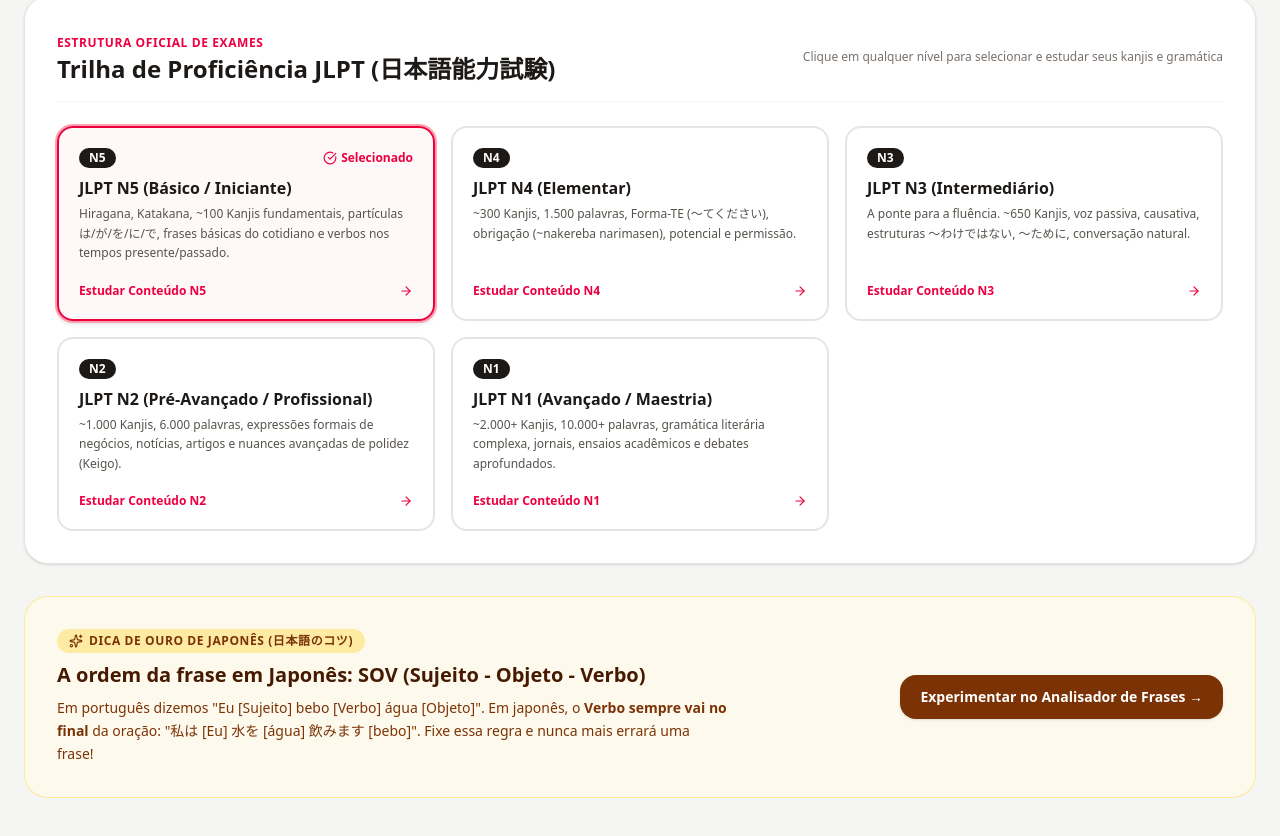
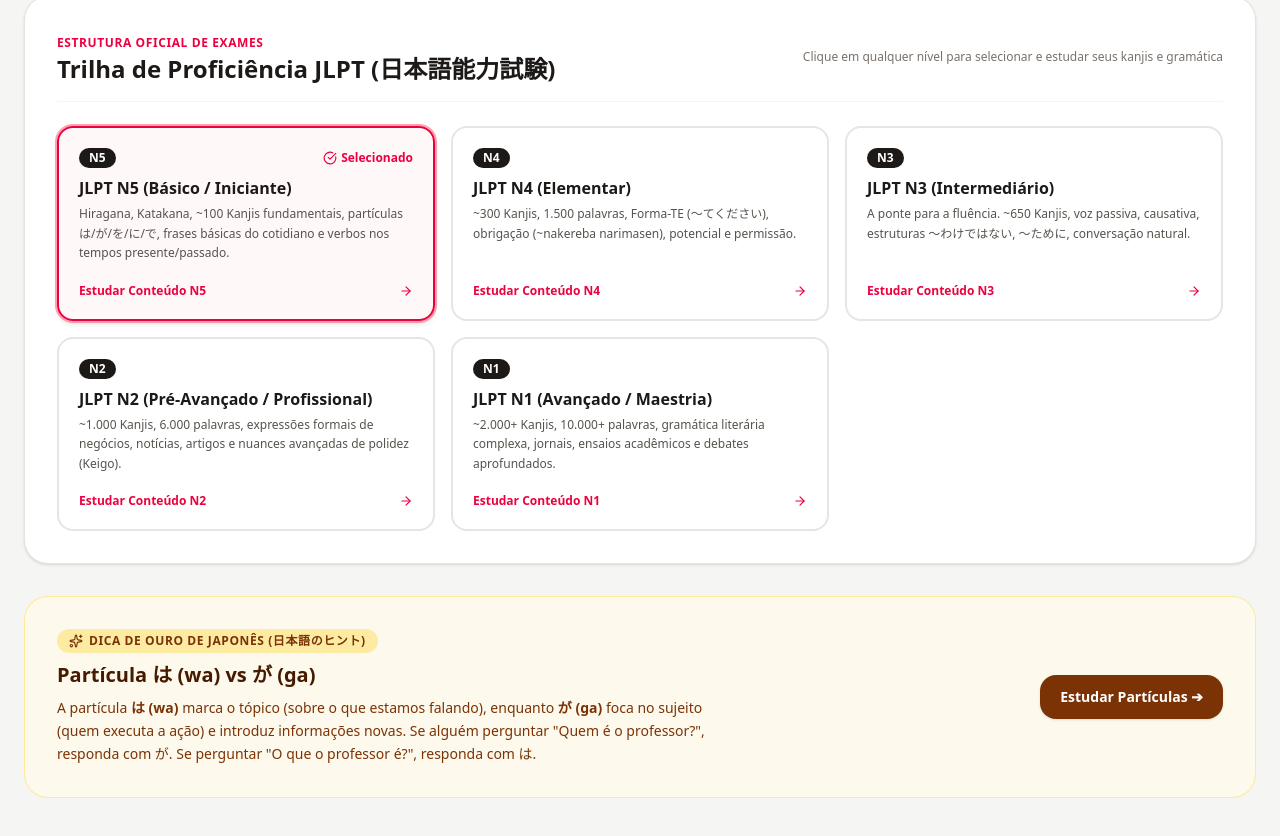
Before and after one commit to nordicr1/NihonGo-App, a React (Vite) app: page / in a window 1280 px wide. Shown: the part 1166-2002 px from the top of the page. Built offline with nearby package versions, Linux system fonts and the light colour scheme.

Commit message:
feat: Add dynamic Japanese tips on home page

```diff
--- a/src/components/HomeHub.tsx
+++ b/src/components/HomeHub.tsx
@@ -16,6 +16,39 @@
 } from 'lucide-react';
 import { AudioButton } from './AudioButton';
 
+const JAPANESE_TIPS = [
+  {
+    title: 'A ordem da frase em Japonês: SOV (Sujeito - Objeto - Verbo)',
+    content: 'Em português dizemos "Eu [Sujeito] bebo [Verbo] água [Objeto]". Em japonês, o <strong>Verbo sempre vai no final</strong> da oração: "わたし [Eu] みず [água] のみます [bebo]". Fixe essa regra e nunca mais errará uma frase!',
+    buttonText: 'Experimentar no Analisador de Frases ➔',
+    tab: 'analyzer' as const
+  },
+  {
+    title: 'Partícula は (wa) vs が (ga)',
+    content: 'A partícula <strong>は (wa)</strong> marca o tópico (sobre o que estamos falando), enquanto <strong>が (ga)</strong> foca no sujeito (quem executa a ação) e introduz informações novas. Se alguém perguntar "Quem é o professor?", responda com が. Se perguntar "O que o professor é?", responda com は.',
+    buttonText: 'Estudar Partículas ➔',
+    tab: 'grammar' as const
+  },
+  {
+    title: 'Adjetivos I e Adjetivos NA',
+    content: 'Adjetivos em japonês se dividem em dois grupos. Os <strong>Adjetivos-I</strong> terminam em "i" e se conjugam como verbos (ex: atsui -> atsuknai). Os <strong>Adjetivos-NA</strong> precisam do "na" antes de um substantivo (ex: kirei na hana).',
+    buttonText: 'Ver Adjetivos ➔',
+    tab: 'verbs' as const
+  },
+  {
+    title: 'Não existe som de L nem V no japonês',
+    content: 'O alfabeto japonês (Kana) possui o som de <strong>R (ra, ri, ru, re, ro)</strong> que soa como uma mistura entre R, L e D. E para o V, costuma-se usar o som de B ou adaptações mais recentes com o U (ヴ).',
+    buttonText: 'Praticar o Kana ➔',
+    tab: 'kana' as const
+  },
+  {
+    title: 'Kanjis têm várias leituras',
+    content: 'A maioria dos Kanjis possui a leitura chinesa <strong>(On\'yomi)</strong> e a leitura japonesa <strong>(Kun\'yomi)</strong>. Geralmente, Kanjis juntos em uma palavra usam On\'yomi, enquanto Kanjis isolados (com hiragana) usam Kun\'yomi.',
+    buttonText: 'Dicionário de Kanjis ➔',
+    tab: 'kanji' as const
+  }
+];
+
 interface HomeHubProps {
   onTabChange: (tab: 'hub' | 'kana' | 'kanji' | 'grammar' | 'verbs' | 'games' | 'analyzer' | 'sensei' | 'drawing') => void;
   selectedJlpt: JLPTLevel;
@@ -31,6 +64,8 @@
   userStats,
   onOpenSensei,
 }) => {
+  const currentTip = React.useMemo(() => JAPANESE_TIPS[Math.floor(Math.random() * JAPANESE_TIPS.length)], []);
+
   const jlptLevels: { level: JLPTLevel; title: string; desc: string; color: string }[] = [
     {
       level: 'N5',
@@ -319,22 +354,23 @@
         <div className="space-y-2 max-w-2xl">
           <div className="inline-flex items-center gap-1.5 px-3 py-1 rounded-full bg-amber-200/70 text-amber-900 text-xs font-bold uppercase tracking-wider">
             <Sparkles size={14} />
-            <span>Dica de Ouro de Japonês (日本語のコツ)</span>
+            <span>Dica de Ouro de Japonês (日本語のヒント)</span>
           </div>
           <h3 className="text-lg sm:text-xl font-black text-amber-950">
-            A ordem da frase em Japonês: SOV (Sujeito - Objeto - Verbo)
+            {currentTip.title}
           </h3>
-          <p className="text-xs sm:text-sm text-amber-900 leading-relaxed">
-            Em português dizemos "Eu [Sujeito] bebo [Verbo] água [Objeto]". Em japonês, o <strong>Verbo sempre vai no final</strong> da oração: "私は [Eu] 水を [água] 飲みます [bebo]". Fixe essa regra e nunca mais errará uma frase!
-          </p>
+          <p
+            className="text-xs sm:text-sm text-amber-900 leading-relaxed"
+            dangerouslySetInnerHTML={{ __html: currentTip.content }}
+          />
         </div>
 
         <button
           type="button"
-          onClick={() => onTabChange('analyzer')}
+          onClick={() => onTabChange(currentTip.tab)}
           className="px-5 py-3 bg-amber-900 text-white font-bold text-xs sm:text-sm rounded-2xl hover:bg-amber-800 transition cursor-pointer shrink-0 shadow"
         >
-          Experimentar no Analisador de Frases →
+          {currentTip.buttonText}
         </button>
       </div>
     </div>
```
